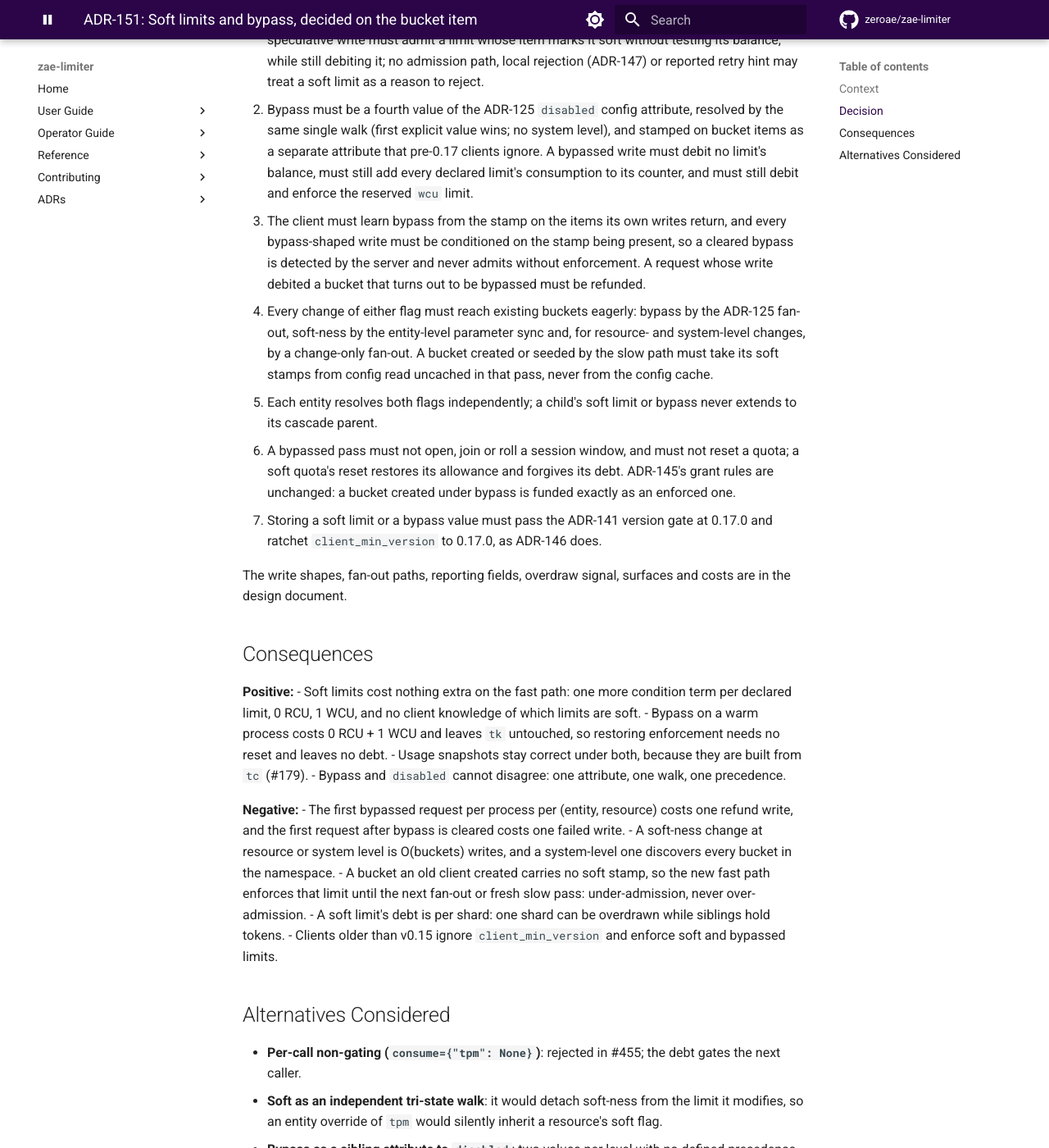
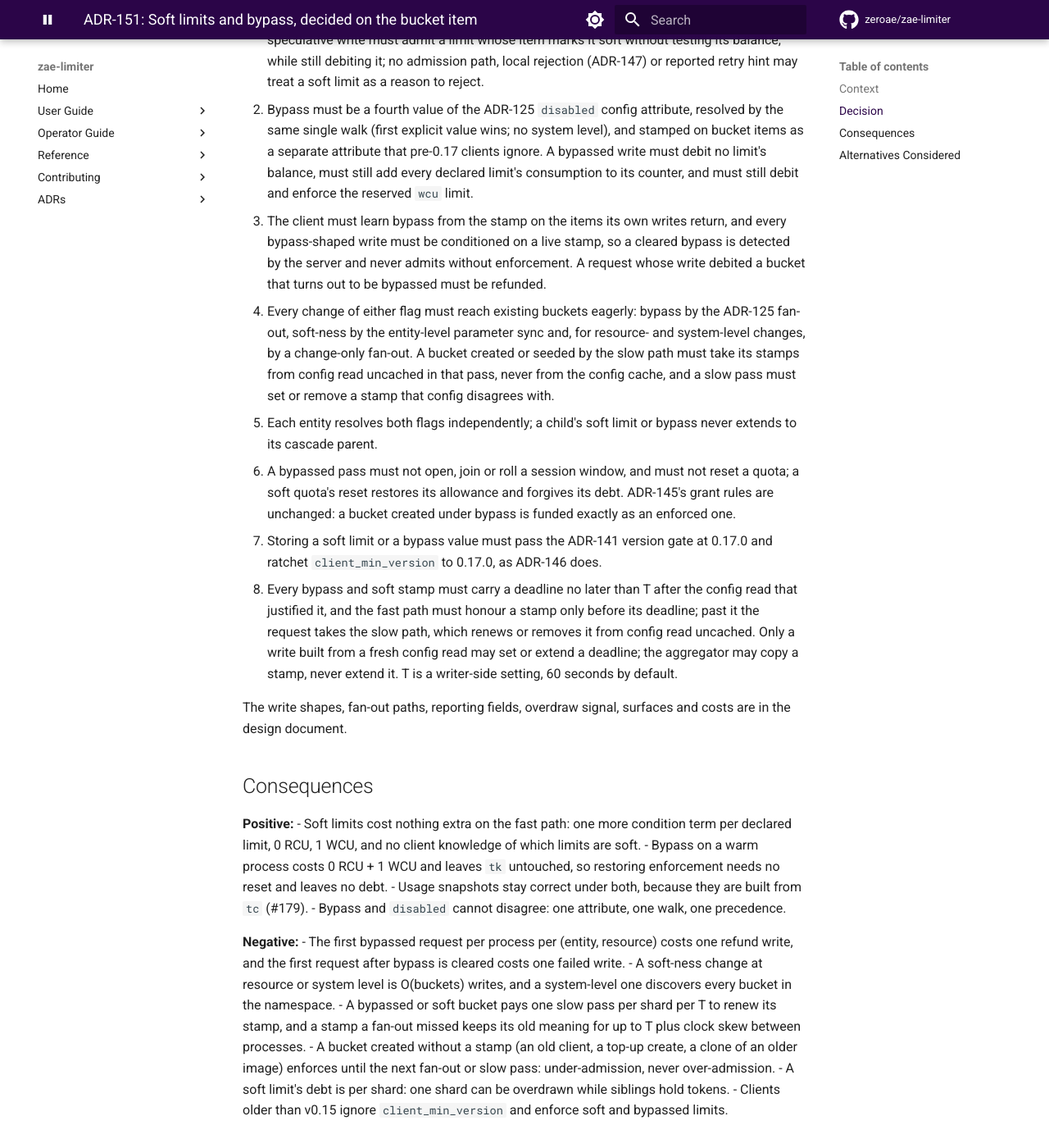
Before and after one commit to zeroae/zae-limiter, an MkDocs documentation site: the page built from docs/adr/151-non-enforcing-limits.md, in a window 1280 px wide and 1400 px high, scrolled down 911 px. Shown: the whole window at 82% size. Built offline with MkDocs 1.6.1 and Material for MkDocs 9.7.7, drawn with Linux system fonts in a browser that asks for light colours; comment, search, counter and statistics services are not loaded; the version menu is left out; some of the changed text lies outside the part shown.

Commit message:
📝 docs(adr): ADR-151 stamps expire, and the slow path heals them
Stack D review D1 (proved: 20 admitted against rpm=2, forever): a bypass
or soft stamp is removed only by a config fan-out, and a fan-out can miss
a bucket (a create landing after it, an aggregator clone of an older
image, a partial failure). The fast path admits on the stamp, so the
bucket never reaches the slow path again. D16: even when it does, the
slow path clears the stamp only in memory.

Decision 8 gives every stamp a deadline at most T after the config read
that justified it (60 s by default); past it the fast path refuses the
stamp and the slow path renews or removes it from an uncached read.
Decision 4 now requires the slow path to set or remove a stamp config
disagrees with. Reusing `vu` was rejected: writers that clear or re-stamp
it for other reasons would drop or extend the deadline without reading
config (design-validator).

Refs #467
Refs #311

Co-Authored-By: Claude Opus 5.5 <noreply@anthropic.com>
Claude-Session: https://claude.ai/code/session_017XzYMYKXNcZNQYS3xQhFdc

```diff
--- a/docs/adr/151-non-enforcing-limits.md
+++ b/docs/adr/151-non-enforcing-limits.md
@@ -40,13 +40,14 @@ bypass stamp after enforcement is restored admits without limit.
    limit's balance, must still add every declared limit's consumption to its counter, and must
    still debit and enforce the reserved `wcu` limit.
 3. The client must learn bypass from the stamp on the items its own writes return, and every
-   bypass-shaped write must be conditioned on the stamp being present, so a cleared bypass is
+   bypass-shaped write must be conditioned on a live stamp, so a cleared bypass is
    detected by the server and never admits without enforcement. A request whose write debited
    a bucket that turns out to be bypassed must be refunded.
 4. Every change of either flag must reach existing buckets eagerly: bypass by the ADR-125
    fan-out, soft-ness by the entity-level parameter sync and, for resource- and system-level
    changes, by a change-only fan-out. A bucket created or seeded by the slow path must take
-   its soft stamps from config read uncached in that pass, never from the config cache.
+   its stamps from config read uncached in that pass, never from the config cache, and a slow
+   pass must set or remove a stamp that config disagrees with.
 5. Each entity resolves both flags independently; a child's soft limit or bypass never
    extends to its cascade parent.
 6. A bypassed pass must not open, join or roll a session window, and must not reset a quota;
@@ -54,6 +55,11 @@ bypass stamp after enforcement is restored admits without limit.
    are unchanged: a bucket created under bypass is funded exactly as an enforced one.
 7. Storing a soft limit or a bypass value must pass the ADR-141 version gate at 0.17.0 and
    ratchet `client_min_version` to 0.17.0, as ADR-146 does.
+8. Every bypass and soft stamp must carry a deadline no later than T after the config read
+   that justified it, and the fast path must honour a stamp only before its deadline; past it
+   the request takes the slow path, which renews or removes it from config read uncached. Only
+   a write built from a fresh config read may set or extend a deadline; the aggregator may copy
+   a stamp, never extend it. T is a writer-side setting, 60 seconds by default.
 
 The write shapes, fan-out paths, reporting fields, overdraw signal, surfaces and costs are in
 the design document.
@@ -73,8 +79,10 @@ the design document.
   first request after bypass is cleared costs one failed write.
 - A soft-ness change at resource or system level is O(buckets) writes, and a system-level one
   discovers every bucket in the namespace.
-- A bucket an old client created carries no soft stamp, so the new fast path enforces that limit
-  until the next fan-out or fresh slow pass: under-admission, never over-admission.
+- A bypassed or soft bucket pays one slow pass per shard per T to renew its stamp, and a stamp
+  a fan-out missed keeps its old meaning for up to T plus clock skew between processes.
+- A bucket created without a stamp (an old client, a top-up create, a clone of an older image)
+  enforces until the next fan-out or slow pass: under-admission, never over-admission.
 - A soft limit's debt is per shard: one shard can be overdrawn while siblings hold tokens.
 - Clients older than v0.15 ignore `client_min_version` and enforce soft and bypassed limits.
 
@@ -88,3 +96,5 @@ the design document.
 - **Decide bypass by server condition only**: the update expression cannot omit the `tk` debit conditionally.
 - **Propagate resource-level soft changes by bucket TTL**: a soft-to-hard change would admit without limit for up to seven reset periods.
 - **AuditEvent per overdraw**: one extra write per overdrawn request, on the hot path.
+- **Bound the stamp with `vu`**: writers that clear or re-stamp `vu` for other reasons (the slow
+  path's `clear_vu`, the aggregator's boundary re-stamp) would drop or extend it without reading config.
```
